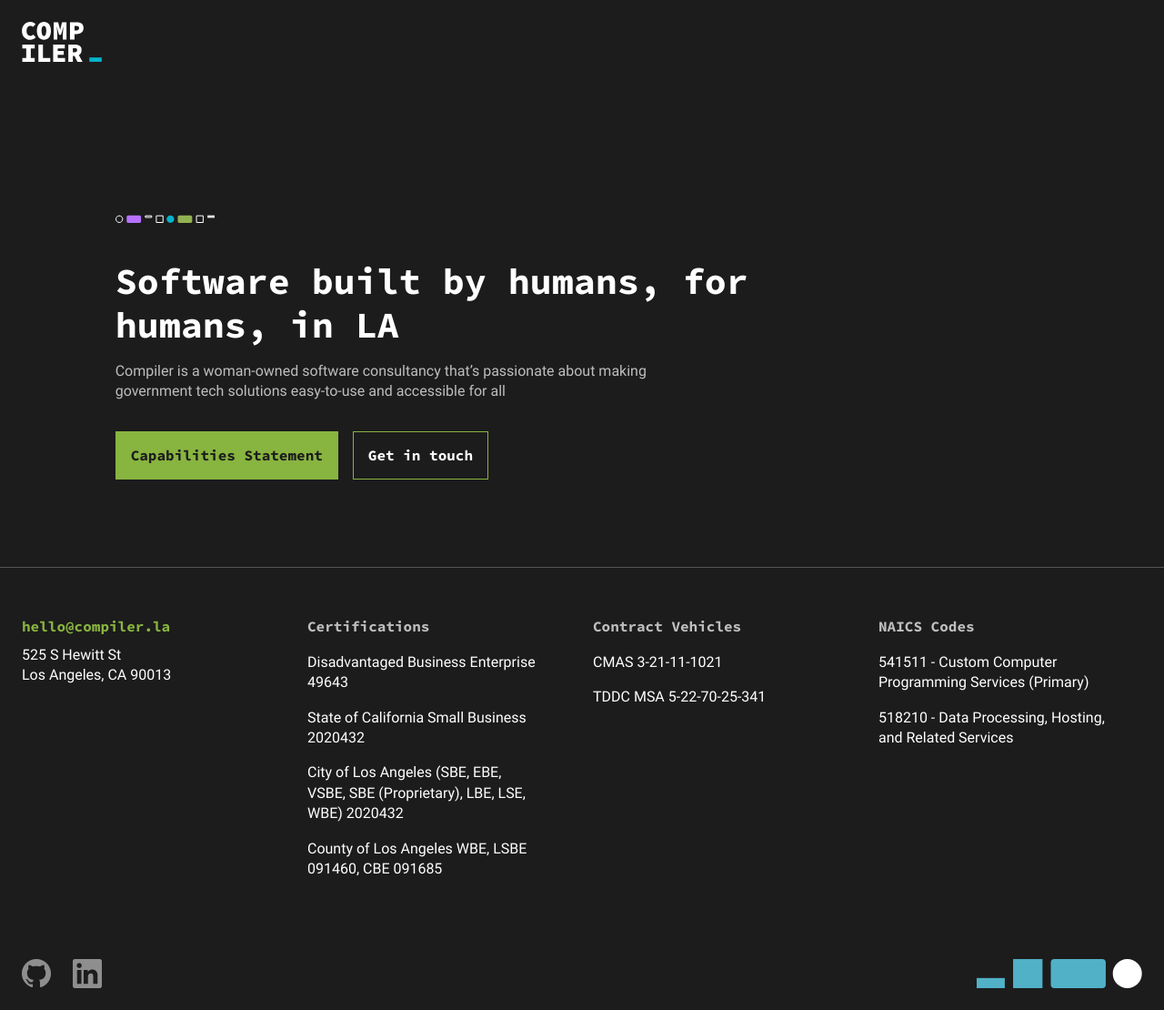
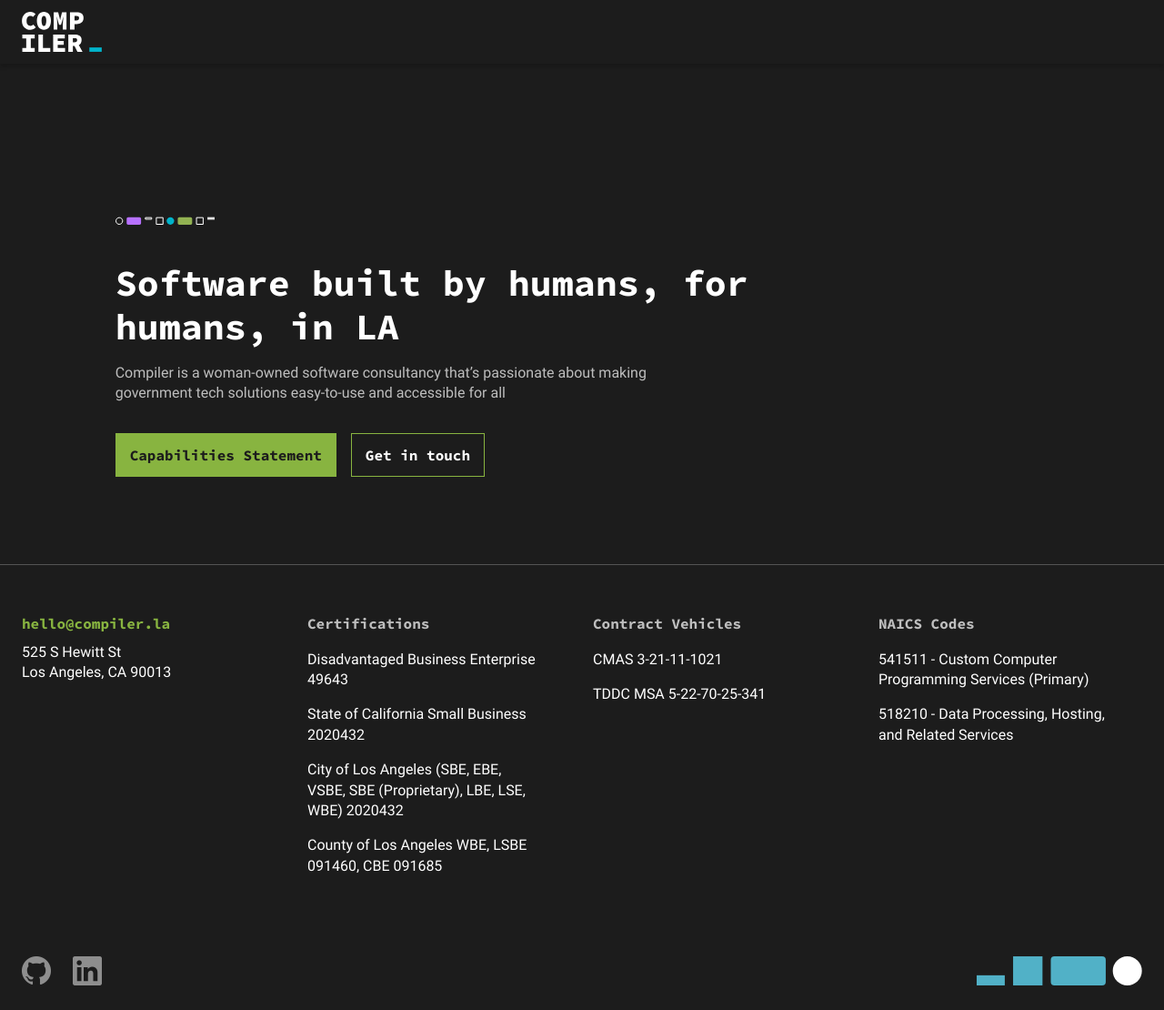
Before and after one commit to compilerla/compiler.la, a Jekyll site: the page built from index.html, in a window 1280 px wide. Shown: the whole page at 91% size. Built offline with Jekyll 4.4.1, drawn with Linux system fonts in a browser that asks for light colours.

```diff
--- a/_layouts/default.html
+++ b/_layouts/default.html
@@ -37,7 +37,7 @@
 </head>
 
 <body>
-    <header class="container-fluid pt-3 pt-lg-4">
+    <header class="container-fluid">
         <a href="/"><img class="logo" src="/assets/compiler_logo_stacked.svg" alt="Compiler logo"></a>
     </header>
 
--- a/index.html
+++ b/index.html
@@ -6,7 +6,7 @@
 <div class="row">
     <div class="container">
         <div class="offset-lg-1 col-lg-7">
-            <img style="padding-top: 168px;" alt="" src="assets/compiler-la--pattern-sm.svg">
+            <img class="home-pattern" alt="" src="assets/compiler-la--pattern-sm.svg">
             <h1 class="h2 mb-3 pt-4 mt-3">Software built by humans, for humans, in LA</h1>
         </div>
         <div class="offset-lg-1 col-lg-6">
--- a/styles/base.css
+++ b/styles/base.css
@@ -111,7 +111,7 @@
     font-size: var(--button-text-font-size);
 }
 
-/* Headers */
+/* Headlines */
 
 :root {
     --h2-font-size: calc(32rem / 16);
@@ -160,12 +160,12 @@
 /* Buttons */
 
 .btn {
-    --bs-btn-padding-x: 1rem;
-    --bs-btn-padding-y: 1rem;
+    --bs-btn-padding-x: calc(1rem - 1px);
+    --bs-btn-padding-y: calc(1rem - 1px);
     --bs-btn-font-family: var(--bs-font-monospace);
     --bs-btn-font-size: 1rem;
     --bs-btn-font-weight: 400;
-    --bs-btn-line-height: 120%;
+    --bs-btn-line-height: 1;
     --bs-btn-border-width: 1px;
     --bs-btn-border-radius: 0;
     --bs-btn-box-shadow: none;
@@ -221,8 +221,29 @@
 
 /* Header */
 
+header {
+    padding: 13px 0;
+    box-shadow: 0px 4px 4px 0px rgba(0, 0, 0, 0.16);
+}
+
 .logo {
     width: 5.5rem;
+}
+
+/* Home */
+
+:root {
+    --home-pattern-padding-top: 102px;
+}
+
+@media (min-width: 992px) {
+    :root {
+        --home-pattern-padding-top: 168px;
+    }
+}
+
+.home-pattern {
+    padding-top: var(--home-pattern-padding-top);
 }
 
 /* Footer */
```
